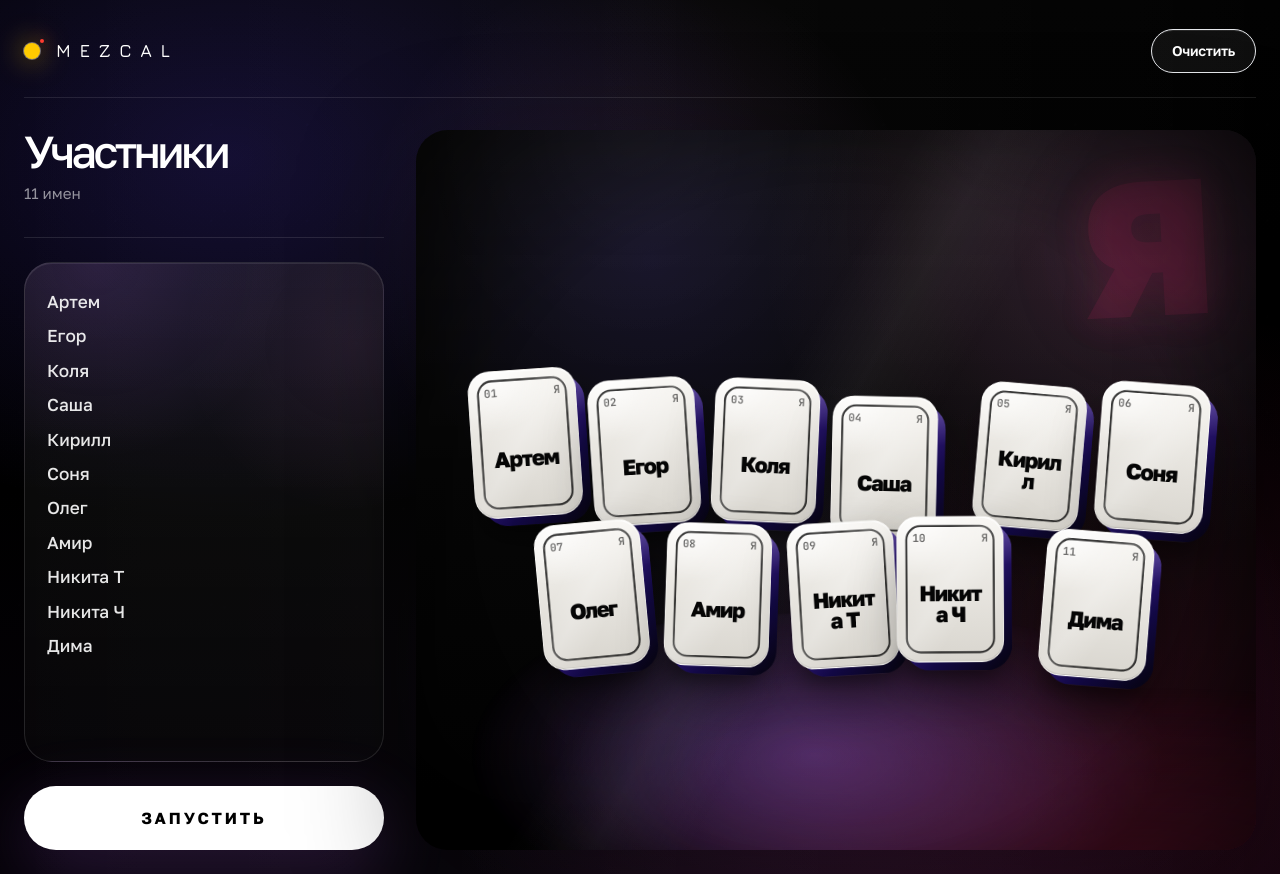
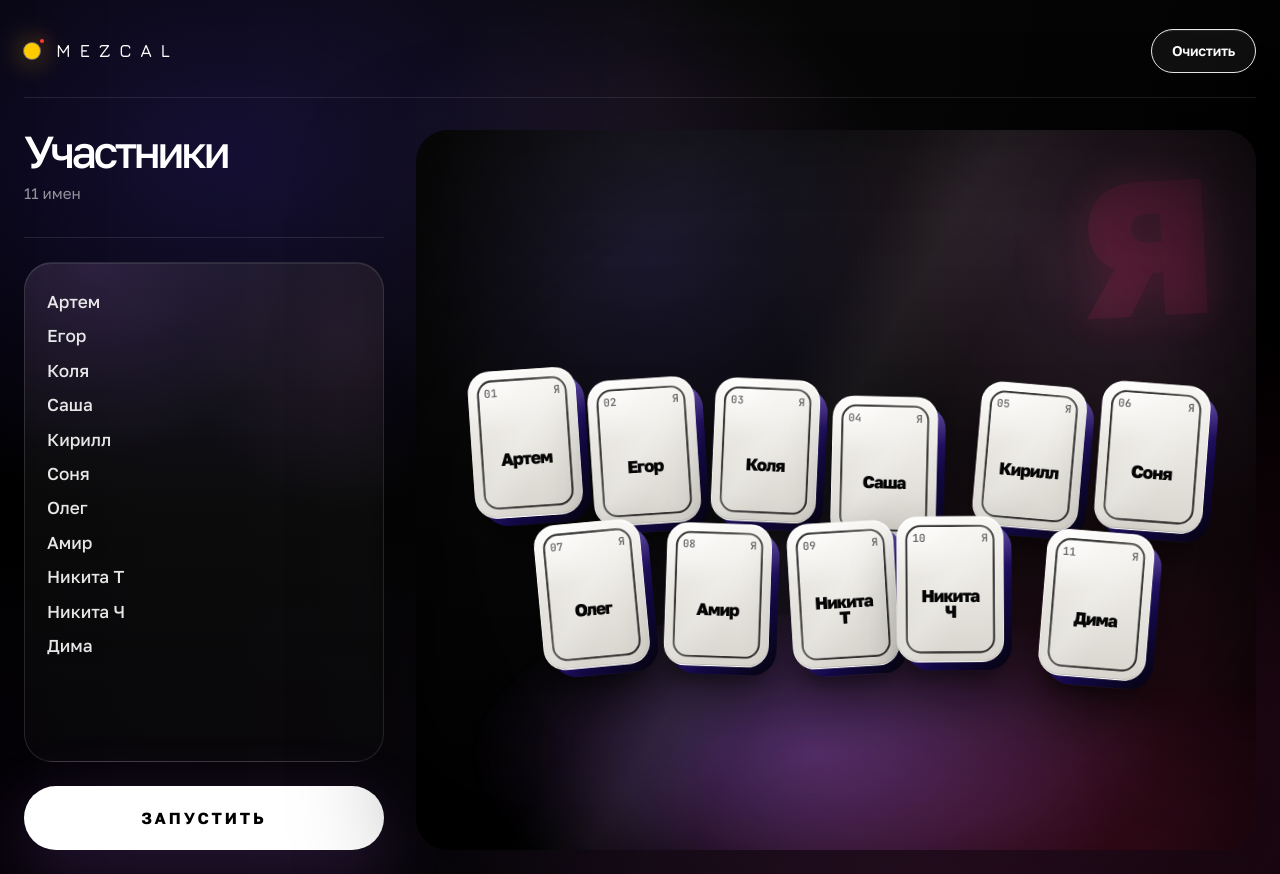
Before and after one commit to egortriston/y-cas, a React (Vite) app: page / in a window 1280 px wide. Built offline with nearby package versions, Linux system fonts and the light colour scheme.

Commit message:
Scale winner card typography

```diff
--- a/src/App.tsx
+++ b/src/App.tsx
@@ -1,4 +1,5 @@
 import { useLayoutEffect, useMemo, useRef, useState } from "react";
+import type { CSSProperties } from "react";
 import { AnimatePresence, motion, useReducedMotion } from "framer-motion";
 import gsap from "gsap";
 import { Button } from "@/components/ui/button";
@@ -34,6 +35,8 @@ type CardPlacement = {
   height: number;
   layer: number;
 };
+
+type CardStyle = CSSProperties & Record<`--${string}`, string | number>;
 
 function parseNames(value: string) {
   return value
@@ -192,6 +195,9 @@ function ParticipantCard({
   const revealWidth = Math.min(310, Math.max(252, placement.width * 1.46));
   const renderWidth = isRevealedWinner ? revealWidth : placement.width;
   const renderHeight = isRevealedWinner ? revealWidth * 1.36 : placement.height;
+  const contentScale = renderWidth / placement.width;
+  const baseNameSize = Math.min(1.8, Math.max(1.08, placement.width / 118));
+  const basePhotoNameSize = Math.min(1.42, Math.max(0.92, placement.width / 128));
   const shuffleX = seededOffset(index, 7) * Math.min(52, placement.width * 0.28);
   const shuffleY = seededOffset(index, 8) * Math.min(42, placement.height * 0.18);
   const shuffleRotate = seededOffset(index, 9) * 10;
@@ -202,17 +208,30 @@ function ParticipantCard({
     setPhotoFailed(false);
   }, [photoUrl]);
 
+  const cardStyle = {
+    width: renderWidth,
+    height: renderHeight,
+    marginLeft: -renderWidth / 2,
+    marginTop: -renderHeight / 2,
+    zIndex: winner ? 40 : 10 + placement.layer,
+    "--card-scale": contentScale,
+    "--card-inner-inset": `${8 * contentScale}px`,
+    "--card-inner-border": `${2 * contentScale}px`,
+    "--card-inner-radius": `${15 * contentScale}px`,
+    "--card-meta-pad-y": `${14 * contentScale}px`,
+    "--card-meta-pad-x": `${15 * contentScale}px`,
+    "--card-meta-size": `${0.68 * contentScale}rem`,
+    "--card-name-pad-x": `${18 * contentScale}px`,
+    "--card-name-size": `${baseNameSize * contentScale}rem`,
+    "--card-photo-name-inset": `${10 * contentScale}px`,
+    "--card-photo-name-size": `${basePhotoNameSize * contentScale}rem`,
+  } satisfies CardStyle;
+
   return (
     <motion.article
       layout
       className={cn("participant-card absolute left-1/2 top-1/2", visiblePhotoUrl && "has-photo", active && "is-active", winner && "is-winner")}
-      style={{
-        width: renderWidth,
-        height: renderHeight,
-        marginLeft: -renderWidth / 2,
-        marginTop: -renderHeight / 2,
-        zIndex: winner ? 40 : 10 + placement.layer,
-      }}
+      style={cardStyle}
       initial={{
         opacity: 0,
         x: placement.x,
--- a/src/index.css
+++ b/src/index.css
@@ -290,6 +290,7 @@ canvas {
 }
 
 .participant-card {
+  --card-scale: 1;
   transform-origin: center;
   backface-visibility: hidden;
 }
@@ -337,9 +338,9 @@ canvas {
 .participant-card__face::before {
   content: "";
   position: absolute;
-  inset: 8px;
-  border: 2px solid rgba(5, 5, 5, 0.78);
-  border-radius: 15px;
+  inset: var(--card-inner-inset, 8px);
+  border: var(--card-inner-border, 2px) solid rgba(5, 5, 5, 0.78);
+  border-radius: var(--card-inner-radius, 15px);
   pointer-events: none;
 }
 
@@ -390,9 +391,9 @@ canvas {
   display: flex;
   align-items: center;
   justify-content: space-between;
-  padding: 14px 15px 0;
+  padding: var(--card-meta-pad-y, 14px) var(--card-meta-pad-x, 15px) 0;
   font-family: "JetBrains Mono", ui-monospace, monospace;
-  font-size: 0.68rem;
+  font-size: var(--card-meta-size, 0.68rem);
   font-weight: 700;
   color: rgba(5, 5, 5, 0.58);
 }
@@ -401,11 +402,11 @@ canvas {
   position: relative;
   z-index: 2;
   align-self: center;
-  padding: 0 18px;
+  padding: 0 var(--card-name-pad-x, 18px);
   text-align: center;
   overflow-wrap: anywhere;
   font-family: "Golos Text", sans-serif;
-  font-size: clamp(1.08rem, 1.7vw, 1.8rem);
+  font-size: var(--card-name-size, clamp(1.08rem, 1.7vw, 1.8rem));
   font-weight: 800;
   letter-spacing: -0.055em;
   line-height: 0.95;
@@ -413,11 +414,11 @@ canvas {
 
 .participant-card.has-photo .participant-card__face strong {
   position: absolute;
-  left: 10px;
-  right: 10px;
-  top: 65%;
+  left: var(--card-photo-name-inset, 10px);
+  right: var(--card-photo-name-inset, 10px);
+  top: 64%;
   padding: 0;
-  font-size: clamp(0.92rem, 1.35vw, 1.42rem);
+  font-size: var(--card-photo-name-size, clamp(0.92rem, 1.35vw, 1.42rem));
   text-shadow: 0 1px 0 rgba(255, 255, 255, 0.62);
 }
 
```
